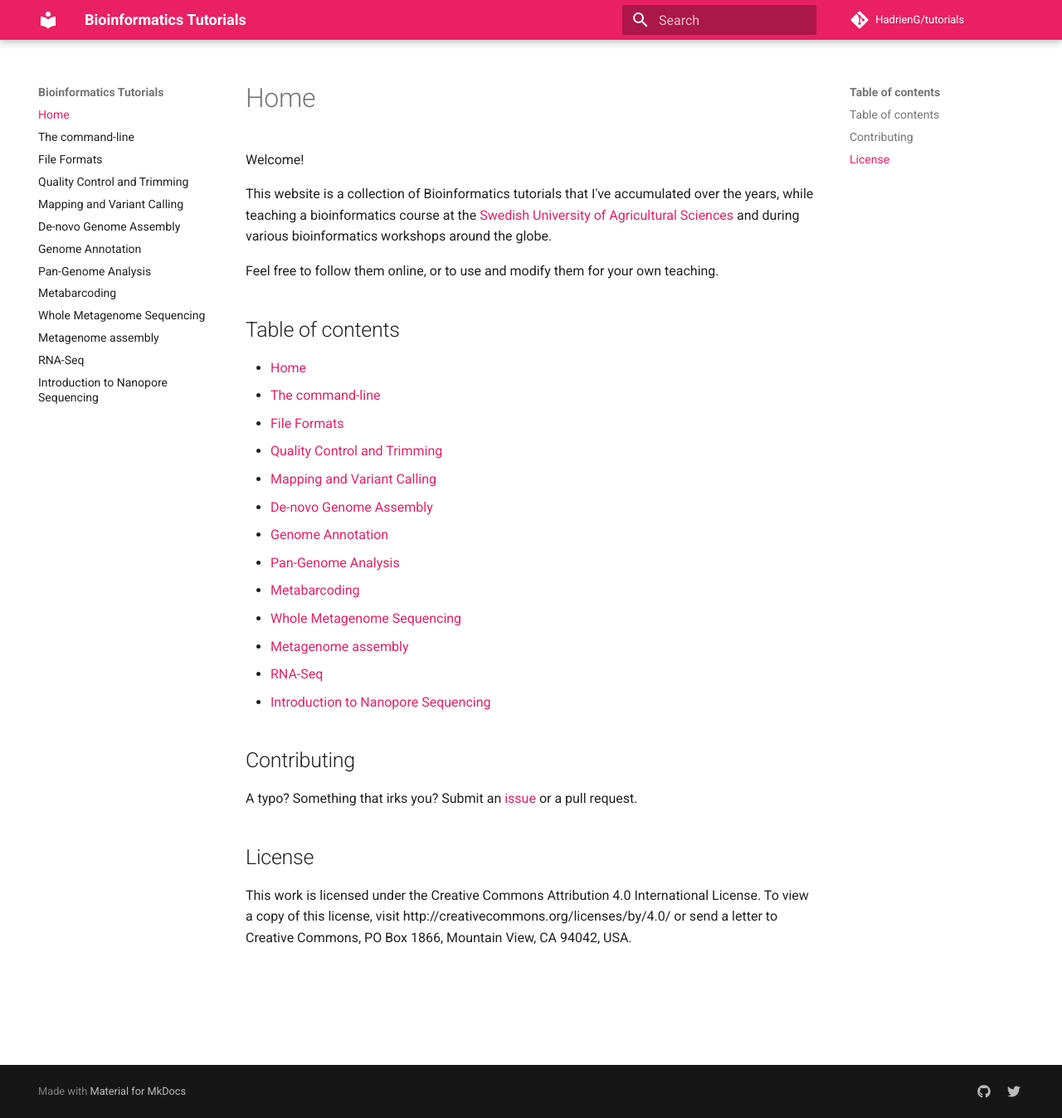
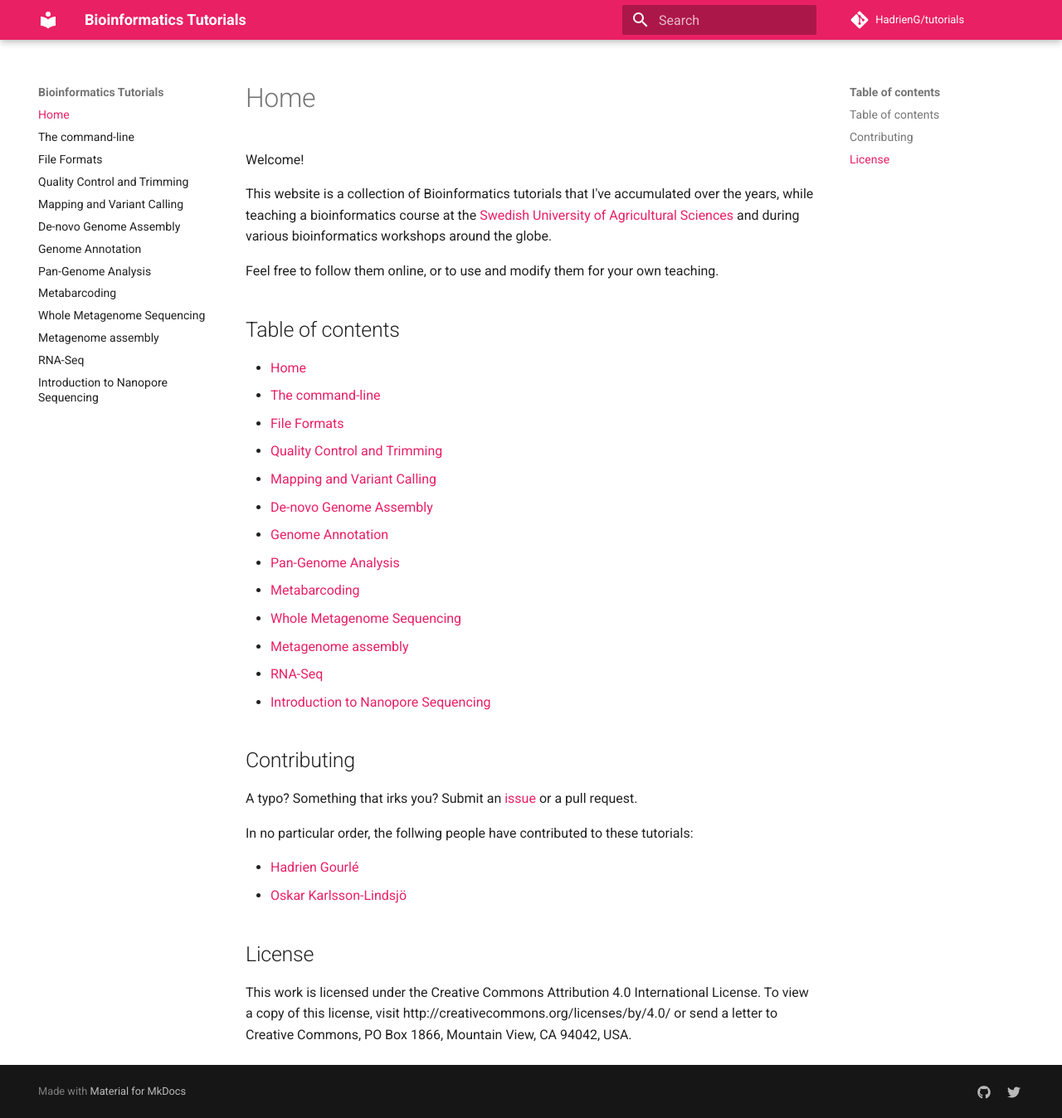
Before and after one commit to HadrienG/tutorials, an MkDocs documentation site: the page built from docs/index.md, in a window 1280 px wide and 1348 px high. Shown: the whole window at 83% size. Built offline with MkDocs 1.6.1 and Material for MkDocs 9.7.7, drawn with Linux system fonts in a browser that asks for light colours; comment, search, counter and statistics services are not loaded; old or Windows-style settings are respelled for this version of MkDocs.

```diff
--- a/docs/index.md
+++ b/docs/index.md
@@ -27,6 +27,11 @@
 A typo? Something that irks you? Submit an [issue](https://github.com/HadrienG/tutorials/issues)
 or a pull request.
 
+In no particular order, the follwing people have contributed to these tutorials:
+
+* [Hadrien Gourlé](https://github.com/HadrienG)
+* [Oskar Karlsson-Lindsjö](https://github.com/Ackia)
+
 ## License
 
 This work is licensed under the Creative Commons Attribution 4.0 International License.
```
Also changed, not shown: docs/qc.md (+6 -0 lines).
